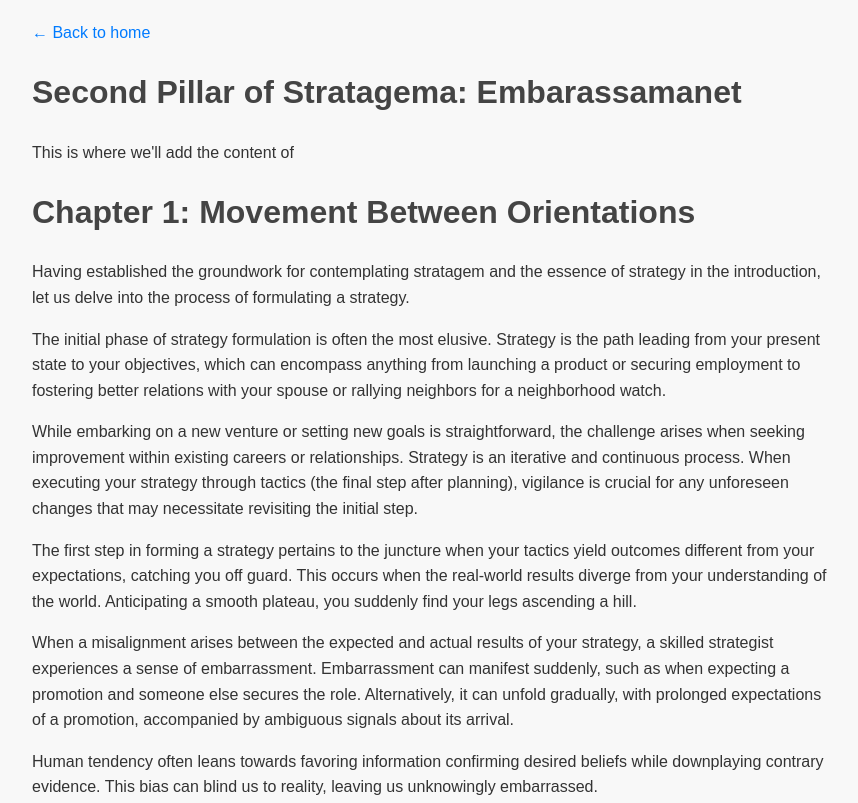
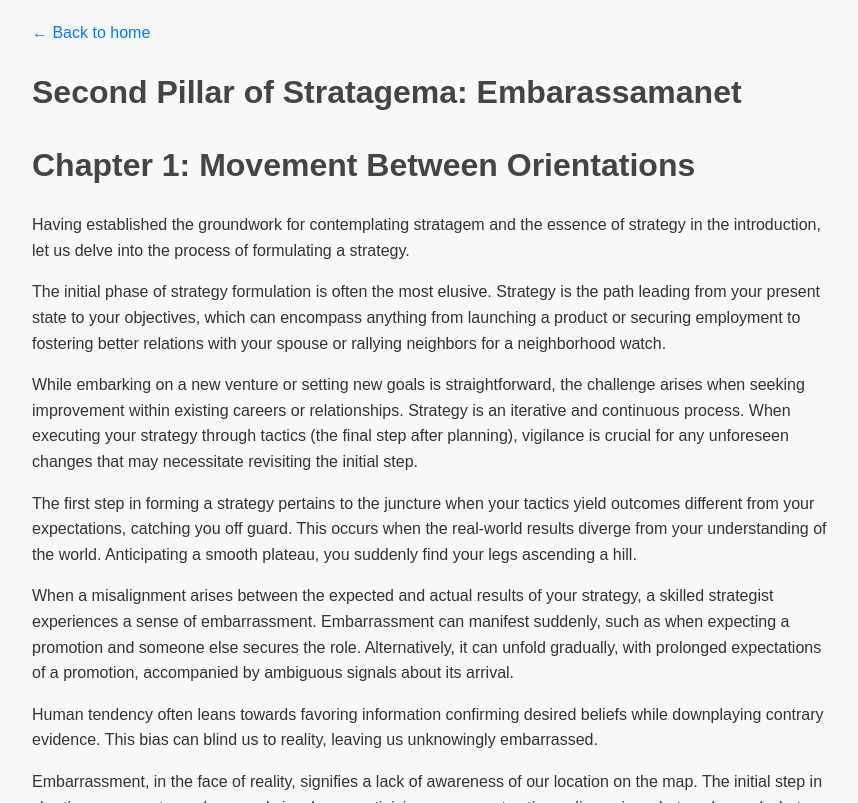
Before and after one commit to TalTuchman/Stratagema, a plain HTML site: page articles/article2.html in a window 1280 px wide. Shown: the top 803 px of the page, without its empty margins (208-1066 px from the left). Drawn offline with Linux system fonts and the light colour scheme.

Commit message:
article2 fix

```diff
--- a/articles/article2.html
+++ b/articles/article2.html
@@ -11,7 +11,6 @@
     <a href="../index.html">← Back to home</a>
   </nav>
   <h1>Second Pillar of Stratagema: Embarassamanet</h1>
-  <p>This is where we'll add the content of</p>
 
   <h1>Chapter 1: Movement Between Orientations</h1>
   <p>Having established the groundwork for contemplating stratagem and the essence of strategy in the introduction, let us delve into the process of formulating a strategy.</p>
```
